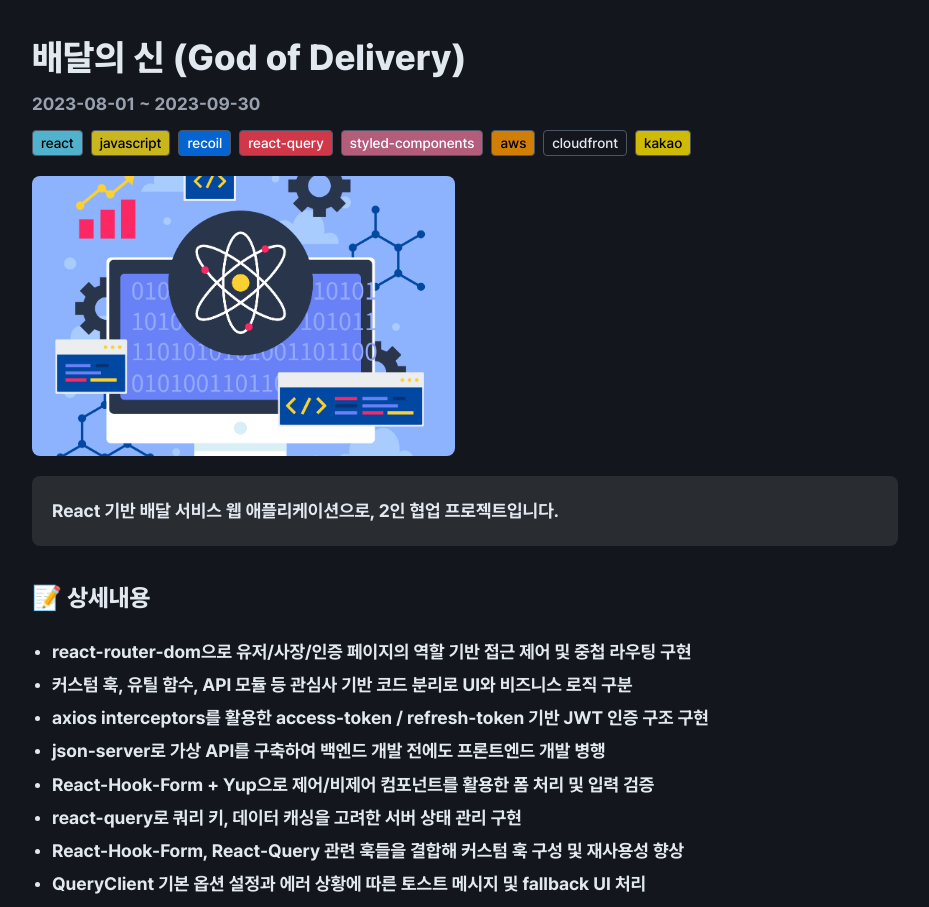
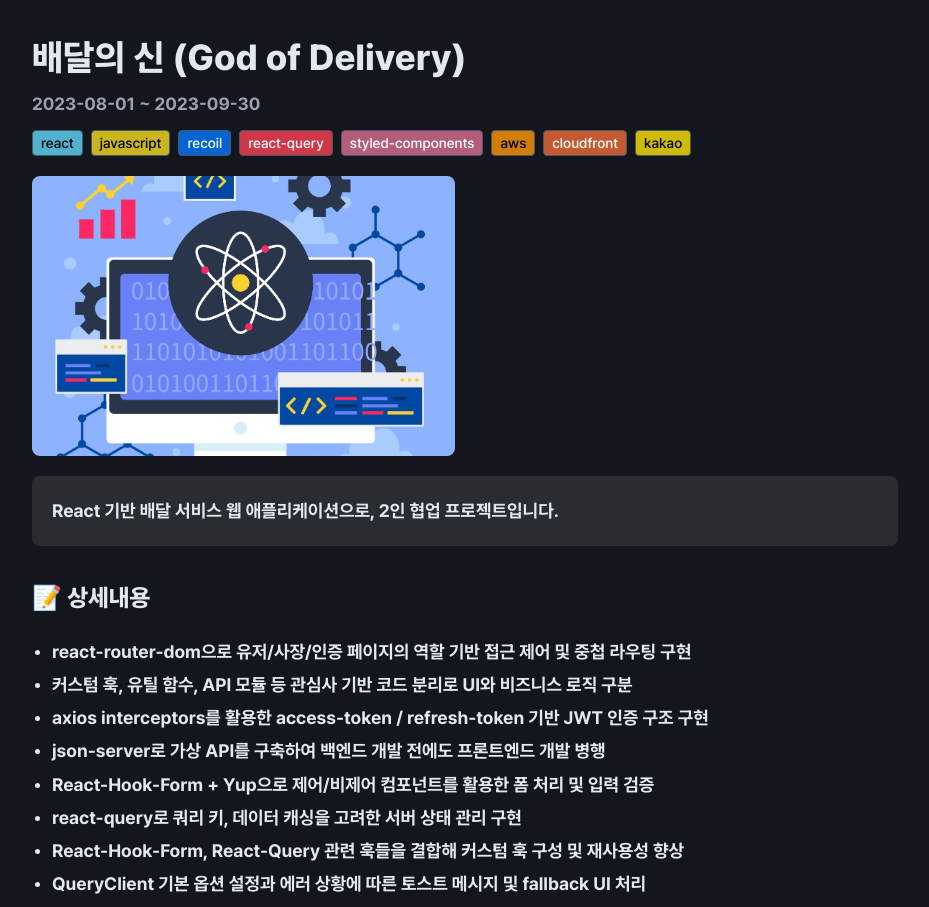
Before and after one commit to sanghyeonLee2/sanghyeon.dev, a Next.js app: page / in a window 1280 px wide. Shown: the part 3341-4248 px from the top of the page, without its empty margins (175-1104 px from the left). Built offline with nearby package versions, Linux system fonts and the light colour scheme; a web font is replaced by a local one.

Commit message:
design: 브랜드 색 추가

```diff
--- a/src/styles/theme.css
+++ b/src/styles/theme.css
@@ -71,6 +71,18 @@
 
   --react-query: #ff4154;
   --react-query-text: #fff;
+
+  --framer-motion: #e95c84;
+  --framer-motion-text: #fff;
+
+  --next-themes: #000000;
+  --next-themes-text: #fff;
+
+  --swiper: #6332f6;
+  --swiper-text: #fff;
+
+  --cloudfront: #f26b38;
+  --cloudfront-text: #fff;
 
   --aws: #ff9900;
   --aws-text: #000;
@@ -188,6 +200,18 @@ html.dark {
   --kakao: #fee500cc;
   --kakao-text: #000;
 
+  --framer-motion: #e95c84cc;
+  --framer-motion-text: #fff;
+
+  --next-themes: #000000cc;
+  --next-themes-text: #fff;
+
+  --swiper: #6332f6cc;
+  --swiper-text: #fff;
+
+  --cloudfront: #f26b38cc;
+  --cloudfront-text: #fff;
+
   --react-hook-form: #ec5990cc;
 
   --zustand: #000000cc;
```
